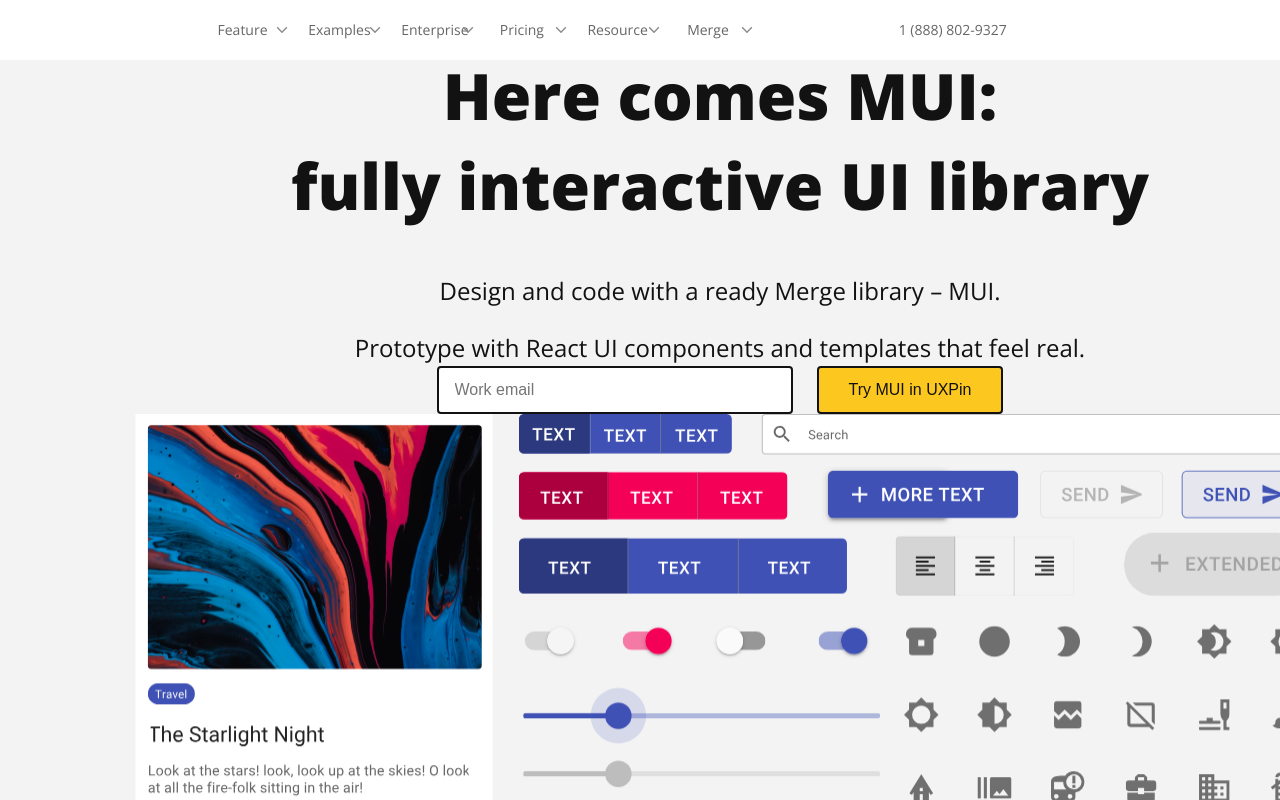
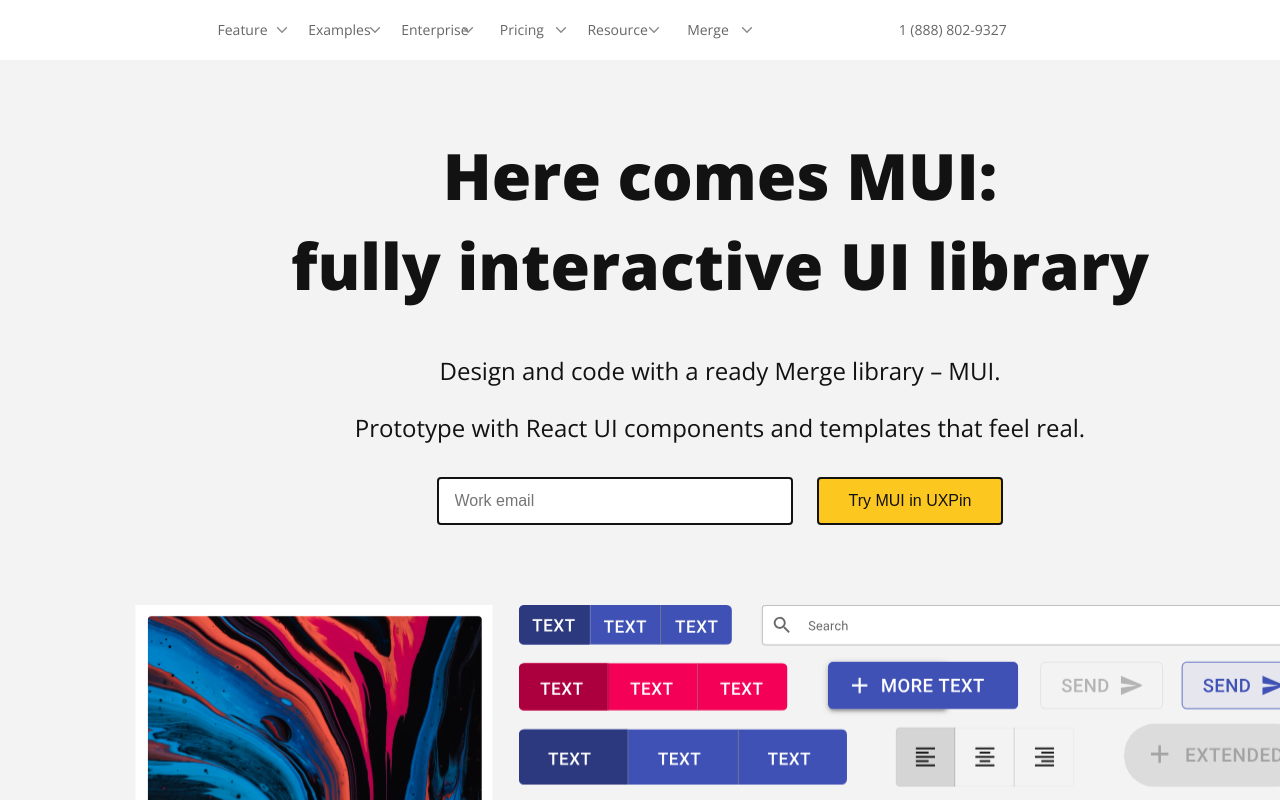
Before and after one commit to macianga/uxpin-rekrutacyjne, a React (Vite) app: page / in a window 1280 px wide. Shown: the top 800 px of the page. Built offline with nearby package versions, Linux system fonts and the light colour scheme.

Commit message:
fix spacings

```diff
--- a/src/App.scss
+++ b/src/App.scss
@@ -44,17 +44,6 @@
   }
 }
 
-
-
-
-
-.mui-example{
-  margin-top: 60px;
-  width: 100%;
-  padding-bottom: 5rem;
-  background-color: $bg-color;
-}
-
 .text{
   color: $font-color;
 }
@@ -85,11 +74,19 @@
   font-weight: 700;
 }
 
+.mui-example{
+  margin-top: 60px;
+  padding-top: 80px;
+  width: 100%;
+  padding-bottom: 5rem;
+  background-color: $bg-color;
+}
+
+
 .title{
-  width: 900px;
-  text-decoration: none solid rgb(18, 18, 18);
   line-height: 72px;
   display: inline;
+  margin-top: 10rem;
 }
 
 .description{
@@ -104,7 +101,8 @@
 }
 
 .email-input-group{
-
+  padding-top: 31px;
+  padding-bottom: 80px;
 }
 
 .input-email{
```
